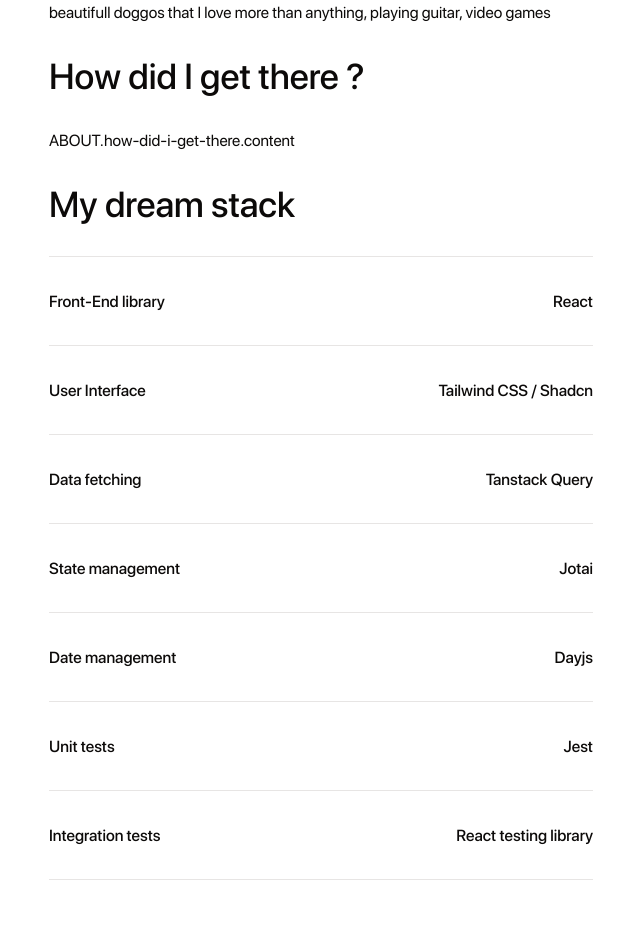
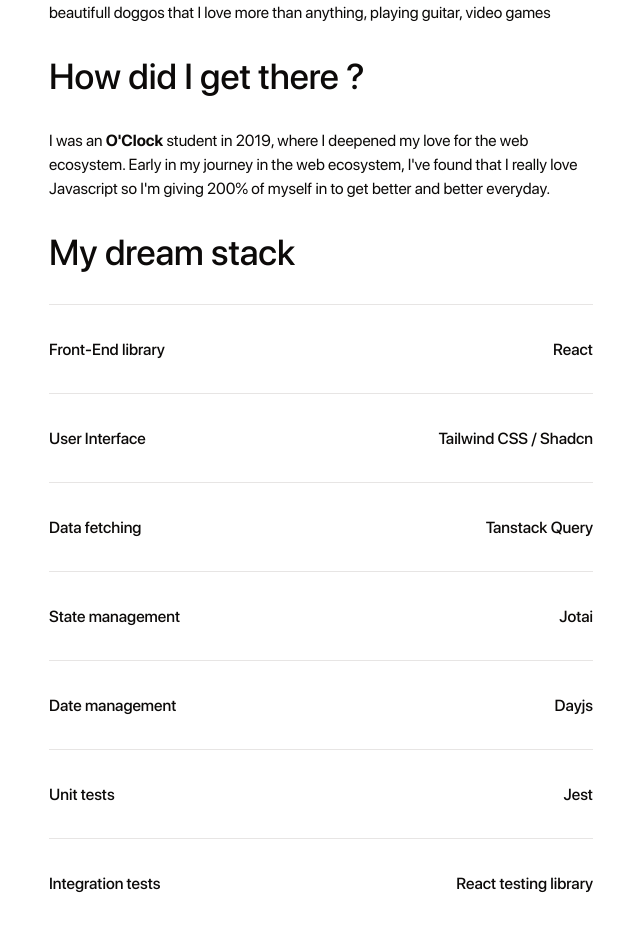
Before and after one commit to Newpoki/portfolio, a Next.js app: page /en/about in a window 1280 px wide. Shown: the part 960-1885 px from the top of the page, without its empty margins (319-959 px from the left). Built offline with nearby package versions, Linux system fonts and the light colour scheme.

Commit message:
fix: some more translations

```diff
--- a/app/[locale]/(home)/page.tsx
+++ b/app/[locale]/(home)/page.tsx
@@ -14,7 +14,7 @@ export default async function Home() {
     <section className="flex flex-1 flex-col items-center justify-center gap-4 text-center md:gap-16">
       <h1 className="mb-8">
         {t.rich("title", {
-          breakline: () => <br />,
+          br: () => <br />,
         })}
       </h1>
 
--- a/app/[locale]/about/page.tsx
+++ b/app/[locale]/about/page.tsx
@@ -15,7 +15,11 @@ export default async function About() {
   return (
     <div className="flex flex-col gap-10">
       <div className="relative flex max-h-[calc(100dvh-var(--header-h)-var(--header-m-b))] flex-col gap-8 xl:pb-10">
-        <h1>{t("title")}</h1>
+        <h1>
+          {t.rich("title", {
+            br: () => <br />,
+          })}
+        </h1>
 
         <h2>{t("subtitle")}</h2>
 
--- a/messages/en.json
+++ b/messages/en.json
@@ -1,6 +1,6 @@
 {
   "HOME": {
-    "title": "Jason Savelli<breakline></breakline>senior front-end software engineer",
+    "title": "Jason Savelli<br></br>senior front-end software engineer",
     "subtitle": "I enjoy working on React projects with TypeScript",
     "download-resume-button": "Download my resume",
     "download-resume-file-name": "resume.pdf"
@@ -24,7 +24,7 @@
     "data-fetching": "Data fetching"
   },
   "ABOUT": {
-    "title": "Frontend and guitar",
+    "title": "Frontend<br></br>and guitar",
     "subtitle": "Learn more about me, how I got here, what do I love in Front-End and also some guitar riffs.",
     "about-me-picture-alt": "Picture of me wearing sunglasses hit by a solar flare",
     "who-am-i": {
@@ -33,7 +33,7 @@
     },
     "how-did-i-get-there": {
       "title": "How did I get there ?",
-      "content": "I was an <oclock>O'Clock<oclock> student in 2019, where I deepened my love for the web ecosystem. Early in my journey in the web ecosystem, I've found that I really love Javascript so I'm giving 200% of myself in to get better and better everyday."
+      "content": "I was an <oclock>O'Clock</oclock> student in 2019, where I deepened my love for the web ecosystem. Early in my journey in the web ecosystem, I've found that I really love Javascript so I'm giving 200% of myself in to get better and better everyday."
     },
     "dream-stack": {
       "title": "My dream stack",
--- a/messages/fr.json
+++ b/messages/fr.json
@@ -1,6 +1,6 @@
 {
   "HOME": {
-    "title": "Jason Savelli<breakline></breakline> senior front-end software engineer",
+    "title": "Jason Savelli<br></br> senior front-end software engineer",
     "subtitle": "J'aime travailler sur des projets avec React et TypeScript",
     "download-resume-button": "Télécharger mon CV",
     "download-resume-file-name": "resume.pdf"
@@ -23,7 +23,7 @@
     "data-fetching": "Récupération des données"
   },
   "ABOUT": {
-    "title": "Frontend et guitare",
+    "title": "Front-End<br></br>et guitare",
     "subtitle": "Apprenez-en plus sur moi, comment j'en suis arrivé là, ce que j'aime dans le Front-End et aussi quelques riffs de guitare.",
     "about-me-picture-alt": "Photo en noir et blanc de Jason portant des lunettes de soleil touché par un rayon de soleil",
     "who-am-i": {
```
